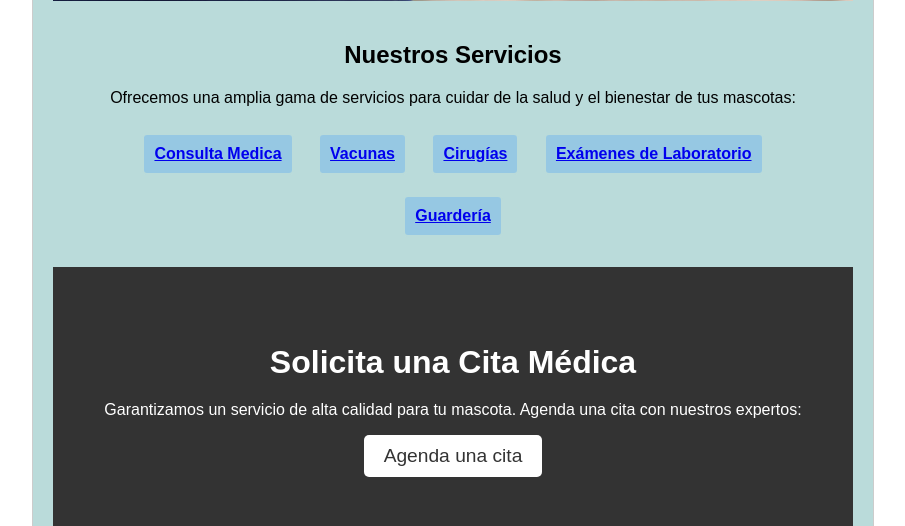
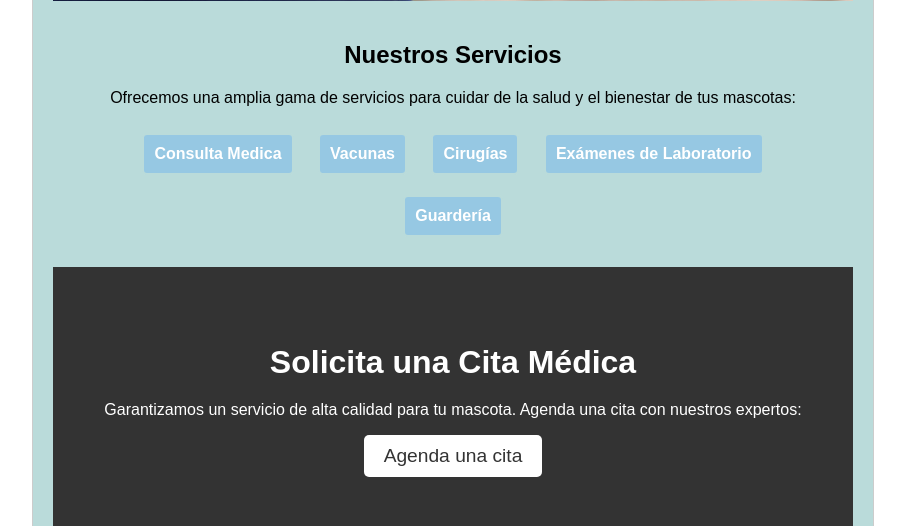
Before and after one commit to Dvsteven/Veterinaria, a PHP site: page / in a window 1280 px wide. Shown: the part 811-1337 px from the top of the page, without its empty margins (187-1092 px from the left). Run offline with PHP 8.4, Linux system fonts and the light colour scheme.

Commit message:
Correccion de duplicidad en estilos perfil, restauracion de vrs anterior css pagina principal

```diff
--- a/css/estilo.css
+++ b/css/estilo.css
@@ -3,31 +3,11 @@
     font-family: Arial, sans-serif;
     margin: 0;
     padding: 0;
-}:root {
-    --verde-principal: #60df91;
-    --blanco: #fff;
-    --negro: black;
-}
-
-:root {
-    --verde-principal: #60df91;
-    --blanco: #fff;
-    --negro: black;
-}
-
-
-
-:root {
-    --verde-principal: #60df91;
-    --blanco: #fff;
-    --negro: black;
 }
 
 header {
-    background-color: var(--verde-principal);
-    color: var(--blanco);
-    background-color: var(--verde-principal);
-    color: var(--blanco);
+    background-color: #60df91;
+    color: #fff;
     padding: 10px 0;
     text-align: right;
     width: auto;
@@ -176,12 +146,9 @@
     transition: background-color 0.3s;
 }
 
-.servicio:hover {
-    background-color: #0056b3;
-}
-
-.servicio:hover {
-    background-color: #0056b3;
+.servicio a {
+    color: #fff;
+    text-decoration: none;
 }
 
 .servicio:hover {
```
Also changed, not shown: other parts of css/estilo.css (+10 -20 lines), perfil/stylesheet/style.css (line endings or trailing spaces).
